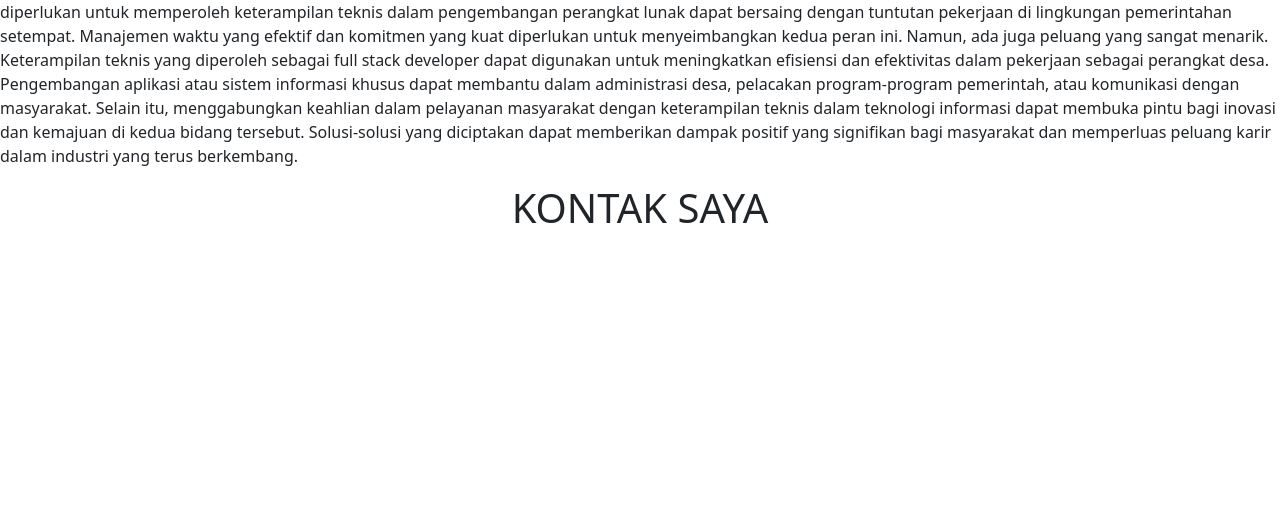
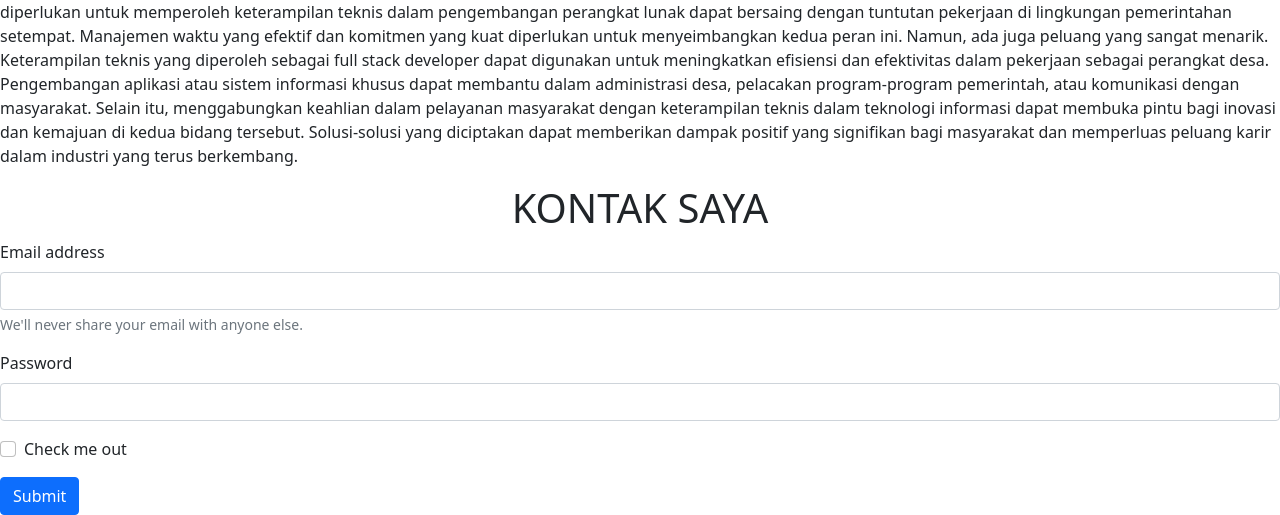
Before and after one commit to sidiqcahyono83/personal-web, a plain HTML site: page index.html in a window 1280 px wide. Shown: the part 532-1047 px from the top of the page. Before the commit the page ends 800 px from the top, so only its background shows below. Drawn offline with nearby package versions, Linux system fonts and the light colour scheme.

Commit message:
penambahan form

```diff
--- a/index.html
+++ b/index.html
@@ -85,6 +85,33 @@
     </p>
 
     <h1 class="text-center">KONTAK SAYA</h1>
+    <form>
+      <div class="mb-3">
+        <label for="exampleInputEmail1" class="form-label">Email address</label>
+        <input
+          type="email"
+          class="form-control"
+          id="exampleInputEmail1"
+          aria-describedby="emailHelp"
+        />
+        <div id="emailHelp" class="form-text">
+          We'll never share your email with anyone else.
+        </div>
+      </div>
+      <div class="mb-3">
+        <label for="exampleInputPassword1" class="form-label">Password</label>
+        <input
+          type="password"
+          class="form-control"
+          id="exampleInputPassword1"
+        />
+      </div>
+      <div class="mb-3 form-check">
+        <input type="checkbox" class="form-check-input" id="exampleCheck1" />
+        <label class="form-check-label" for="exampleCheck1">Check me out</label>
+      </div>
+      <button type="submit" class="btn btn-primary">Submit</button>
+    </form>
 
     <script
       src="https://cdn.jsdelivr.net/npm/bootstrap@5.0.2/dist/js/bootstrap.bundle.min.js"
```
